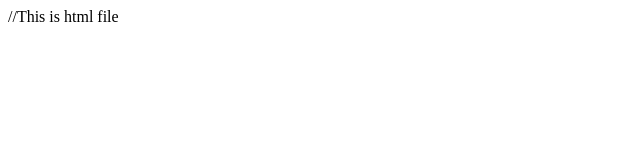
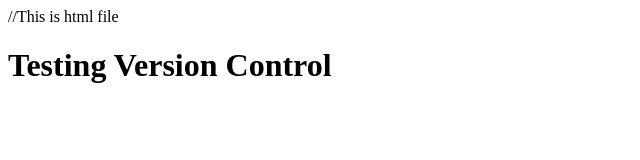
Before and after one commit to ThunThingyan/GitDemo, a plain HTML site: page index.html in a window 1280 px wide. Shown: the whole page, without its empty margins (0-640 px from the left). Drawn offline with Linux system fonts and the light colour scheme.

Commit message:
Add header to index.html for testing

```diff
--- a/index.html
+++ b/index.html
@@ -1 +1,2 @@
 //This is html file
+<h1>Testing Version Control</h1>
```
